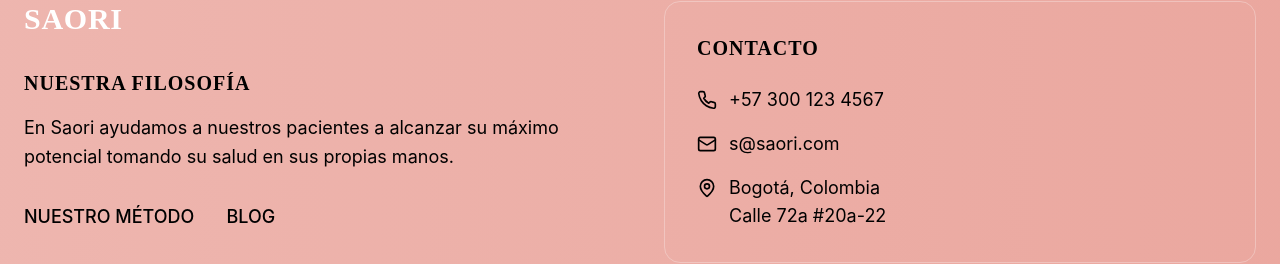
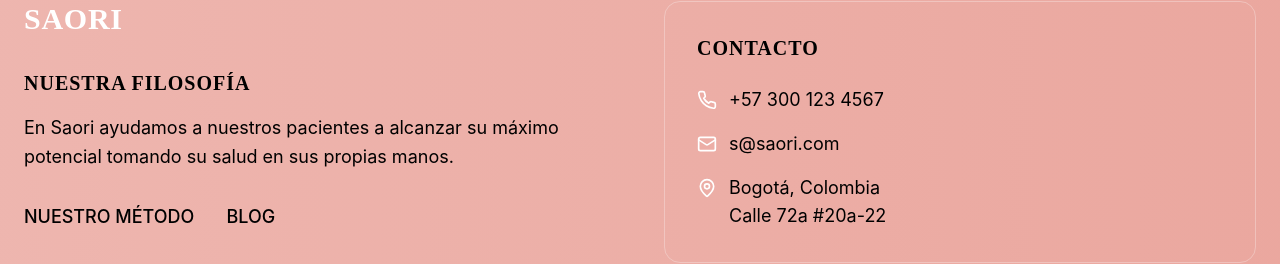
Before and after one commit to ltamayot/chic-landing-gen, a React (Vite) app: page /blog in a window 1280 px wide. Shown: the part 1999-2263 px from the top of the page. Built offline with nearby package versions, Linux system fonts and the light colour scheme; the HTML template or start-up script is replaced by a standard one.

Commit message:
Change footer icon color

```diff
--- a/src/components/Footer.tsx
+++ b/src/components/Footer.tsx
@@ -75,15 +75,15 @@ const Footer = () => {
             </h4>
             <div className="space-y-4">
               <div className="flex items-center gap-3">
-                <Phone className="h-5 w-5 text-black" />
+                <Phone className="h-5 w-5 text-white" />
                 <span className="text-black text-lg">+57 300 123 4567</span>
               </div>
               <div className="flex items-center gap-3">
-                <Mail className="h-5 w-5 text-black" />
+                <Mail className="h-5 w-5 text-white" />
                 <span className="text-black text-lg">s@saori.com</span>
               </div>
               <div className="flex items-start gap-3">
-                <MapPin className="h-5 w-5 text-black mt-1" />
+                <MapPin className="h-5 w-5 text-white mt-1" />
                 <div className="text-black text-lg">
                   <div>Bogotá, Colombia</div>
                   <div>Calle 72a  #20a-22 </div>
```
